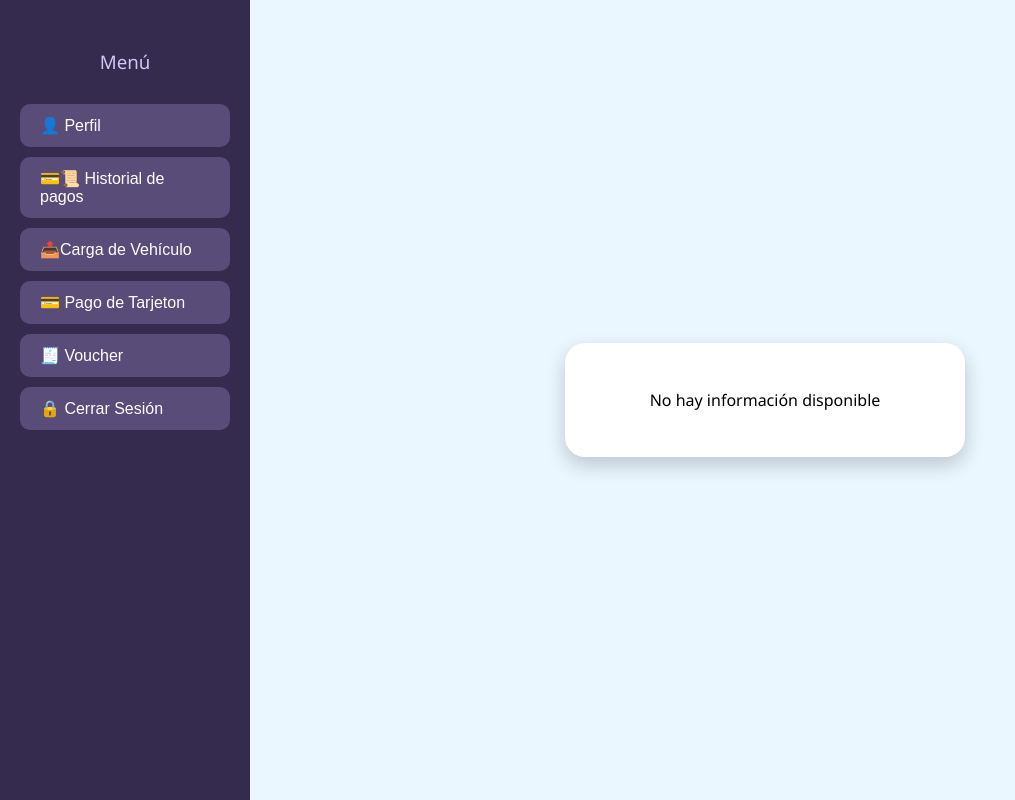
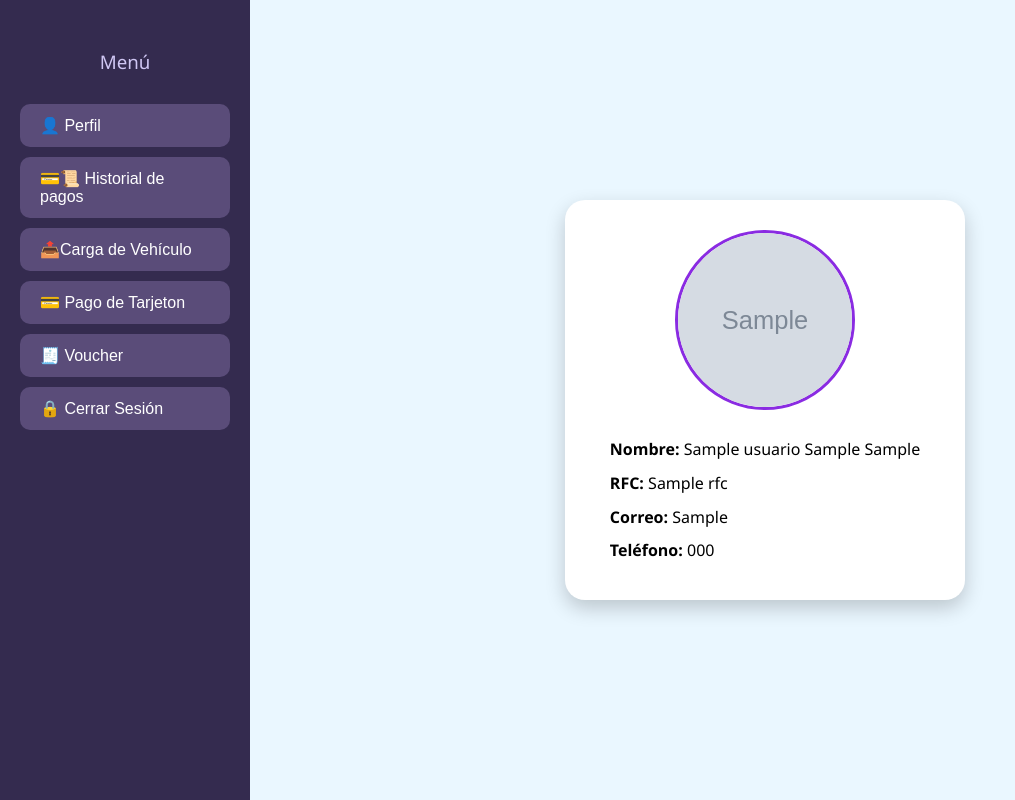
Before and after one commit to alisontirado/estacionatec, a Python web app: template ESTACIONATEC/templates/perfilusuario.html in a window 1280 px wide. Shown: the whole page, without its empty margins (0-1015 px from the left). Run offline with Jinja, Linux system fonts and the light colour scheme; the template is opened without the code that fills it: most values are stand-ins (such as "Sample title", 1, 10 or a date in 2020); grey boxes marked "Sample" are stand-in pictures.

Commit message:
Update perfilusuario.html

```diff
--- a/ESTACIONATEC/templates/perfilusuario.html
+++ b/ESTACIONATEC/templates/perfilusuario.html
@@ -2,7 +2,6 @@
 <html lang="es">
 <head>
   <meta charset="UTF-8">
-  <meta name="viewport" content="width=device-width, initial-scale=1.0">
   <title>Estacionatec Docentes</title>
   <style>
     * { box-sizing: border-box; }
@@ -128,21 +127,23 @@
     <!-- Contenido principal -->
     <div class="content">
       <div class="user-card">
-        {% if usuario.rol == 'alumno' %}
+        {% if usuario.tipo_usuario %}
           <img src="{{ usuario.foto_url }}" class="user-photo" alt="Foto del alumno">
           <div class="info">
-            <p><b>Nombre:</b> {{ usuario.nombre }}</p>
+            <p><b>Nombre:</b> {{ usuario.nombres }} {{ usuario.apellido_paterno }} {{ usuario.apellido_materno }}</p>
             <p><b>Carrera:</b> {{ usuario.carrera }}</p>
-            <p><b>Matrícula:</b> {{ usuario.matricula }}</p>
+            <p><b>Matrícula:</b> {{ usuario.num_control }}</p>
+            <p><b>Correo:</b> {{ usuario.correo_electronico }}</p>
+            <p><b>Teléfono:</b> {{ usuario.telefono }}</p>
           </div>
-        {% elif usuario.rol == 'maestro' %}
+        {% else %}
           <img src="{{ usuario.foto_url }}" class="user-photo" alt="Foto del maestro">
           <div class="info">
-            <p><b>Nombre:</b> {{ usuario.nombre }}</p>
-            <p><b>RFC:</b> {{ usuario.rfc }}</p>
+            <p><b>Nombre:</b> {{ usuario.nombres }} {{ usuario.apellido_paterno }} {{ usuario.apellido_materno }}</p>
+            <p><b>RFC:</b> {{ usuario.RFC }}</p>
+            <p><b>Correo:</b> {{ usuario.correo_electronico }}</p>
+            <p><b>Teléfono:</b> {{ usuario.telefono }}</p>
           </div>
-        {% else %}
-          <p>No hay información disponible</p>
         {% endif %}
       </div>
     </div>
```
